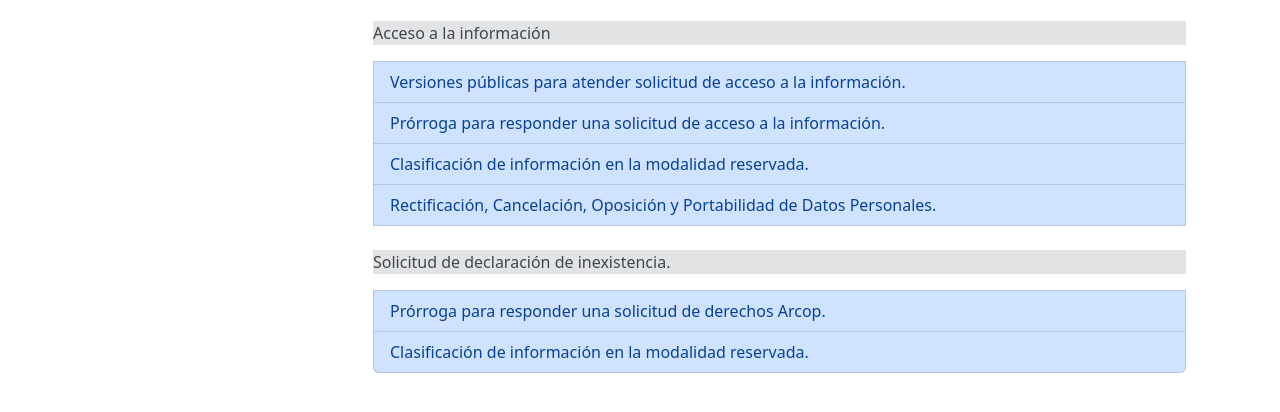
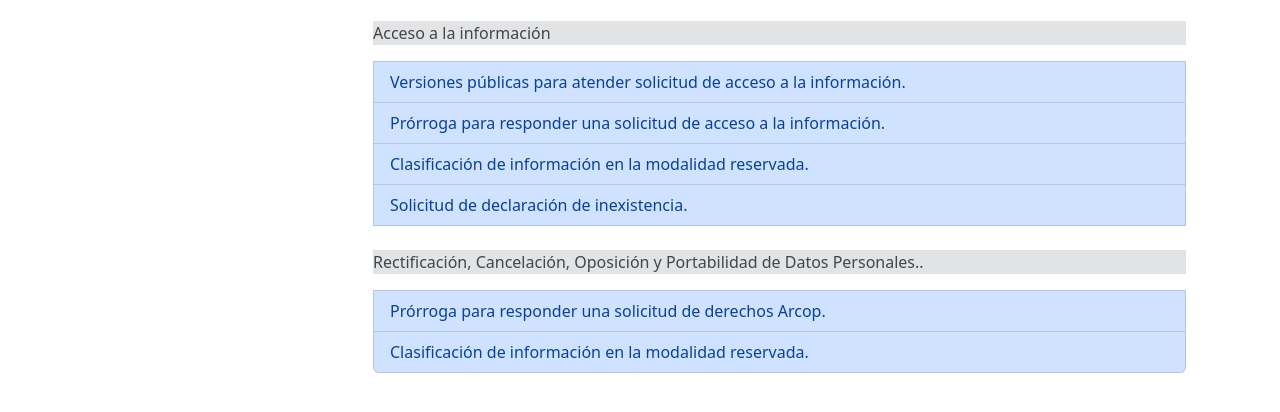
Before and after one commit to rabravo-uv/CutAI, a plain HTML site: page ct/menuCT.html in a window 1280 px wide. Both pictures are taken after a click on the link "Formatos Comité de Transparencia". Shown: the part 200-612 px from the top of the page. Drawn offline with nearby package versions, Linux system fonts and the light colour scheme.

Commit message:
Actualizacion CT 11.03

```diff
--- a/ct/menuCT.html
+++ b/ct/menuCT.html
@@ -75,8 +75,8 @@
                 <a href="https://uvmx.sharepoint.com/:w:/s/rept/IQB4fF1j4flCTKpru2DHQI1bAYwALsiwcRKmS7MPZmlnWs4?e=mahOmU" target="_blank" class="list-group-item list-group-item-action list-group-item-primary" rel="noopener">Versiones públicas para atender solicitud de acceso a la información.</a>
                 <a href="https://uvmx.sharepoint.com/:w:/s/rept/IQCC1lunfFrRT6mpVZtkGCzIAeYBKuOm-8FZwWWSDgQ0IPc?e=pTS9ps" target="_blank" class="list-group-item list-group-item-action list-group-item-primary" rel="noopener">Prórroga para responder una solicitud de acceso a la información.</a>
                 <a href="https://uvmx.sharepoint.com/:w:/s/rept/IQC0SS80tp7fQ6kWhk161_wjAb8yews3Y4RJe3DDsB-4V8U?e=uwsIvY" target="_blank" class="list-group-item list-group-item-action list-group-item-primary" rel="noopener">Clasificación de información en la modalidad reservada.</a>
-                <a href="https://uvmx.sharepoint.com/:w:/s/rept/EagEFjAUcphEnEiqzK2zWqYBibqwPLZRib1URV4zeLlqEw?e=ohG51a" target="_blank" class="list-group-item list-group-item-action list-group-item-primary" rel="noopener">Rectificación, Cancelación, Oposición y Portabilidad de Datos Personales.</a>
-                <br><p class="list-group-item-secondary">Solicitud de declaración de inexistencia.</p>
+                <a href="https://uvmx.sharepoint.com/:w:/s/rept/EagEFjAUcphEnEiqzK2zWqYBibqwPLZRib1URV4zeLlqEw?e=ohG51a" target="_blank" class="list-group-item list-group-item-action list-group-item-primary" rel="noopener">Solicitud de declaración de inexistencia.</a>
+                <br><p class="list-group-item-secondary">Rectificación, Cancelación, Oposición y Portabilidad de Datos Personales..</p>
                 <a href="https://uvmx.sharepoint.com/:w:/s/rept/IQBw_LgE24SpSL9-YtV5P2B_ATupZStbTTICDSCOjoG-fJ0?e=qmRp1y" target="_blank" class="list-group-item list-group-item-action list-group-item-primary" rel="noopener">Prórroga para responder una solicitud de derechos Arcop.</a>
                 <a href="https://uvmx.sharepoint.com/:w:/s/rept/IQC0SS80tp7fQ6kWhk161_wjAb8yews3Y4RJe3DDsB-4V8U?e=JXkhba" target="_blank" class="list-group-item list-group-item-action list-group-item-primary" rel="noopener">Clasificación de información en la modalidad reservada.</a>
                 <!-- <br><p class="list-group-item-secondary">Formato de carátula</p> -->
```
